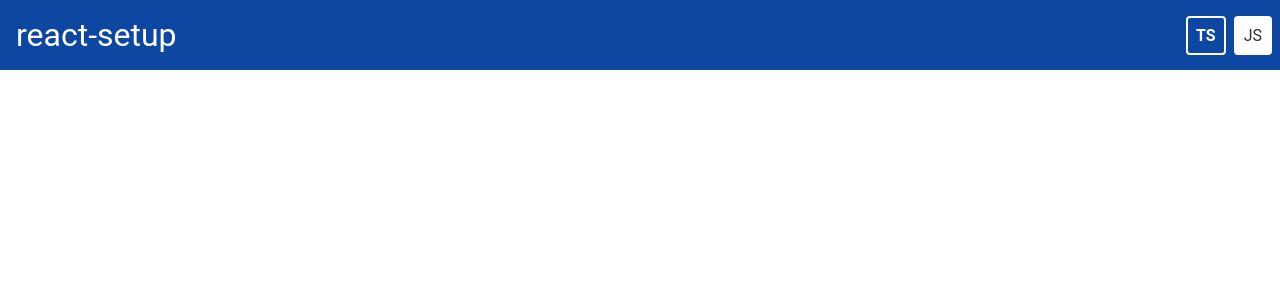
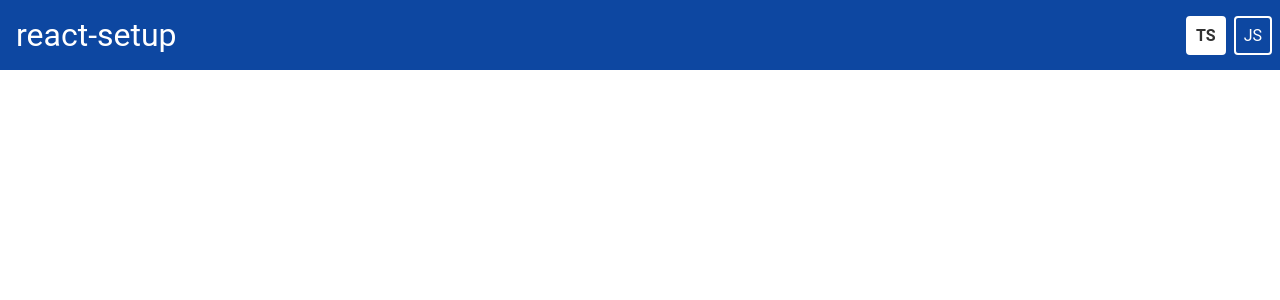
Before and after one commit to cl4pper/react-setup, a React app: page / in a window 1280 px wide. Shown: the top 300 px of the page. Built offline with nearby package versions, Linux system fonts and the light colour scheme; the HTML template or start-up script is replaced by a standard one.

Commit message:
feat: set Chip size by prop

```diff
--- a/src/components/Chip/component.tsx
+++ b/src/components/Chip/component.tsx
@@ -4,24 +4,22 @@ import { Text } from '@components';
 import * as Types from './types';
 import './style.scss';
 
-// STYLES
+const Chip = (props: Types.Props): JSX.Element => {
+	const { id, label, active, size } = props;
 
-const Chip = (props: Types.Props): JSX.Element => {
-  const { id, label, active, custom } = props;
-
-  function customize(): { color: string, background: string } {
-    const { color, background } = custom;
-    return {
-      color: color && active ? color : '#313131',
-      background: background && active ? background : '#FFFFFF'
-    }
-  }
-
-  return (
-    <div id={id} data-testid={id} className={classnames('Chip', { 'Chip--active': active })} style={customize()}>
-      <Text id={`${id}-label`} content={label} bold={active} />
-    </div>
-  )
-}
+	return (
+		<div
+			id={id}
+			data-testid={id}
+			className={classnames('Chip', {
+				'Chip--active': active,
+				'Chip--large': size === 'lg',
+				'Chip--small': size === 'sm',
+			})}
+		>
+			<Text id={`${id}-label`} content={label} bold={active} size={size} />
+		</div>
+	);
+};
 
 export default Chip;
--- a/src/components/Chip/style.scss
+++ b/src/components/Chip/style.scss
@@ -1,15 +1,28 @@
 .Chip {
 	width: fit-content;
-  padding: spacing("sm");
+	padding: spacing('sm');
 	border-width: 2px;
 	border-style: solid;
 	border-color: $color-light;
 	border-radius: $size-border-radius;
-  background: $color-dark;
 	color: $color-light;
 	cursor: pointer;
 
+  &:hover {
+    border-width: 3px;
+  }
+
 	&--active {
+		background: $color-light;
+		color: $color-dark;
 		pointer-events: none;
 	}
+
+	&--large {
+		padding: spacing('lg');
 	}
+
+	&--small {
+		padding: spacing('sm');
+	}
+}
--- a/src/components/Chip/types.ts
+++ b/src/components/Chip/types.ts
@@ -1,7 +1,10 @@
+type Size = 'sm' | 'md' | 'lg';
+
 export interface Props {
   id: string;
   label: string;
   active?: boolean;
+  size?: Size;
   custom?: {
     background: string;
     color: string;
```
Also changed, not shown: 1 other file (tests, documents, lock files or other folders). Lines whose indentation alone changed are shown as unchanged.
